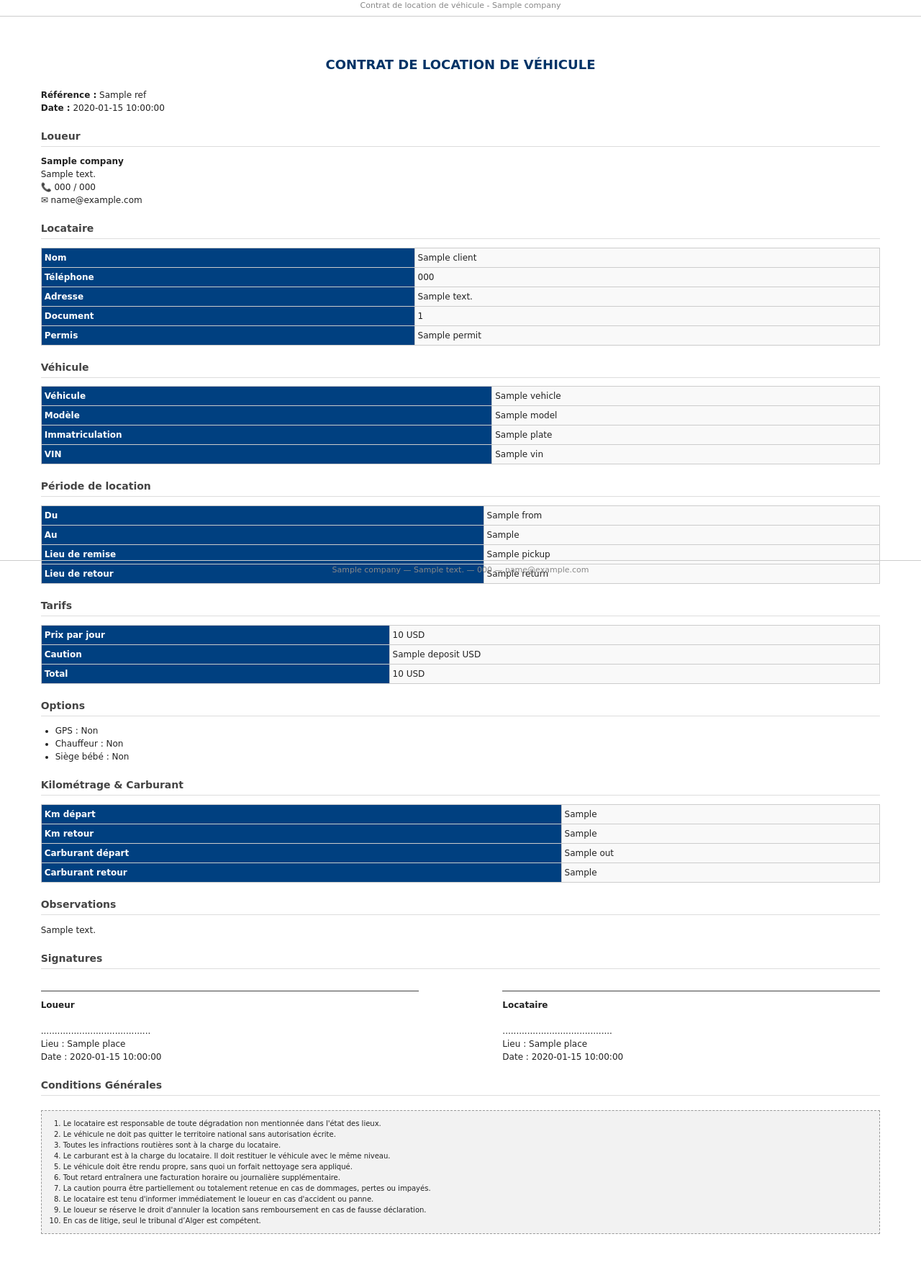
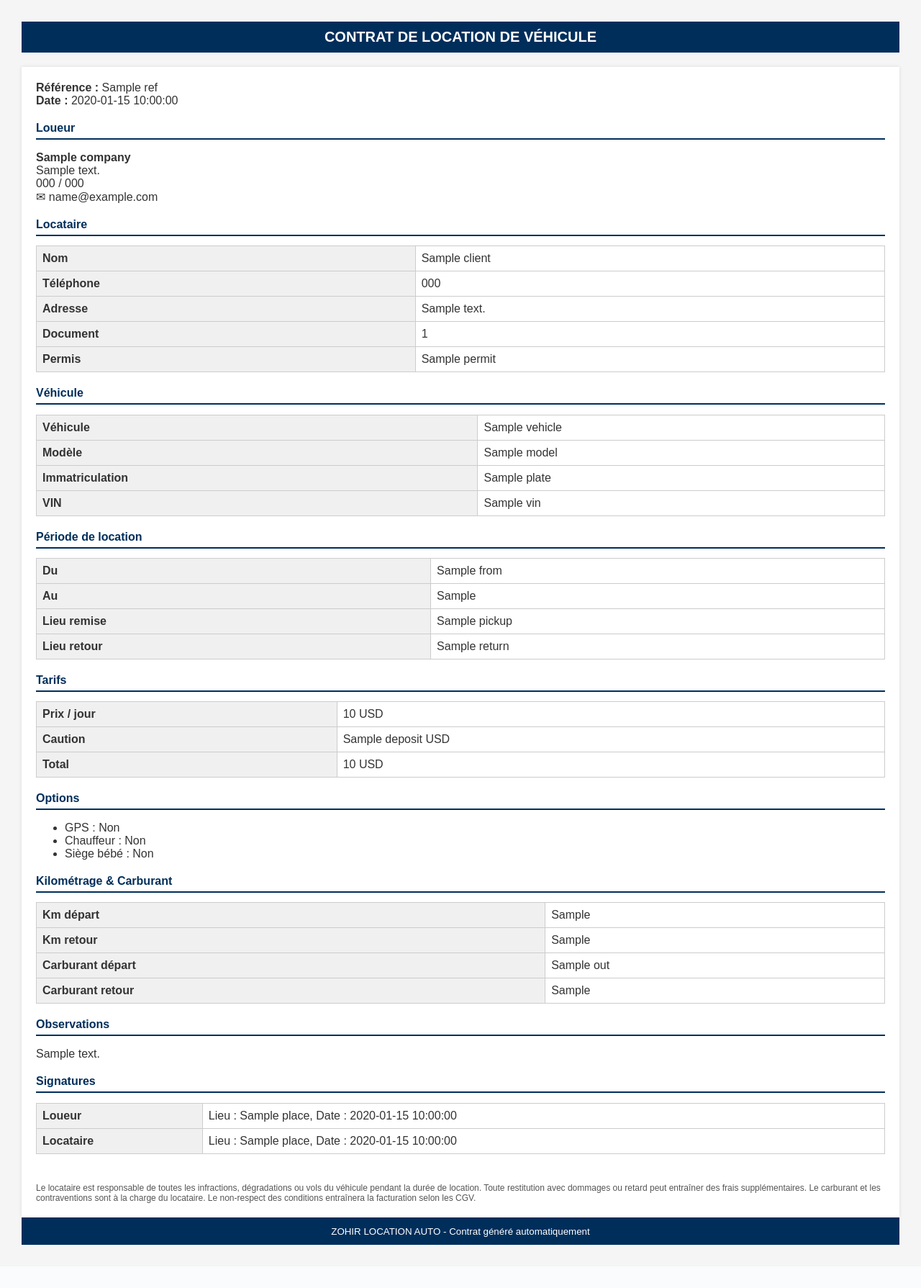
Before and after one commit to Nadir-source/trello, a Flask app: template app/templates/contracts/contract_fr.html in a window 1280 px wide. Shown: the whole page at 72% size. After the commit the page ends 1729 px from the top, so only its background shows below. Run offline with Flask 3, Linux system fonts and the light colour scheme; the template is opened without the code that fills it: most values are stand-ins (such as "Sample title", 1, 10 or a date in 2020); parts of the project's set-up code (start-up, migrations or seed data) failed here and were passed over.

Commit message:
contr fr

```diff
--- a/app/templates/contracts/contract_fr.html
+++ b/app/templates/contracts/contract_fr.html
@@ -2,102 +2,78 @@
 <html lang="fr">
 <head>
   <meta charset="UTF-8">
-  <title>Contrat de location de véhicule</title>
-  <link rel="stylesheet" href="{{ url_for('static', filename='css/contract_fr.css') }}">
+  <title>Contrat de location - ZOHIR LOCATION AUTO</title>
   <style>
     body {
-      font-family: 'DejaVu Sans', sans-serif;
-      font-size: 12px;
-      margin: 2cm 1.5cm 2cm 1.5cm;
-      color: #222;
+      font-family: Arial, sans-serif;
+      margin: 0;
+      padding: 30px;
+      background: #f5f5f5;
+      color: #333;
     }
-    header, footer {
-      position: fixed;
-      left: 0;
-      right: 0;
-      color: #888;
-      font-size: 11px;
+    .header, .footer {
+      background-color: #002e5b;
+      color: white;
+      padding: 10px 20px;
       text-align: center;
     }
-    header {
-      top: 0;
-      border-bottom: 1px solid #ccc;
-      padding-bottom: 5px;
+    h1 {
+      font-size: 20px;
+      margin: 0;
     }
-    footer {
-      bottom: 0;
-      border-top: 1px solid #ccc;
-      padding-top: 5px;
+    .content {
+      background: white;
+      padding: 20px;
+      margin-top: 20px;
+      box-shadow: 0 0 5px rgba(0,0,0,0.1);
     }
-    h1 {
-      text-align: center;
-      font-size: 18px;
-      text-transform: uppercase;
+    .section {
       margin-bottom: 20px;
     }
-    h2 {
-      font-size: 14px;
-      color: #444;
-      border-bottom: 1px solid #ddd;
-      padding-bottom: 3px;
-      margin-top: 20px;
-    }
-    .section {
-      margin-bottom: 15px;
+    .section h2 {
+      font-size: 16px;
+      border-bottom: 2px solid #002e5b;
+      padding-bottom: 5px;
+      color: #002e5b;
     }
     table {
       width: 100%;
       border-collapse: collapse;
-      margin-top: 5px;
     }
     th, td {
+      border: 1px solid #ccc;
+      padding: 8px;
       text-align: left;
-      padding: 4px;
-      border: 1px solid #ccc;
     }
-    ul {
-      margin: 0;
-      padding-left: 20px;
+    th {
+      background: #f0f0f0;
     }
-    .signatures {
-      display: flex;
-      justify-content: space-between;
-      margin-top: 30px;
-    }
-    .signatures div {
-      width: 45%;
-    }
-    .conditions {
-      font-size: 10px;
-      margin-top: 20px;
+    .notice {
+      font-size: 12px;
+      color: #555;
+      margin-top: 40px;
     }
   </style>
 </head>
 <body>
-
-<header>
-  Contrat de location de véhicule - {{ company.name }}
-</header>
-
-<footer>
-  {{ company.name }} — {{ company.address }} — {{ company.phone1 }} — {{ company.email }}
-</footer>
-
-<h1>Contrat de location de véhicule</h1>
-
+  <div class="header">
+    <h1>CONTRAT DE LOCATION DE VÉHICULE</h1>
+  </div>
+  <div class="content">
     <div class="section">
       <strong>Référence :</strong> {{ ref or "—" }}<br>
       <strong>Date :</strong> {{ now_date or "—" }}
     </div>
 
+    <div class="section">
       <h2>Loueur</h2>
-<div class="section">
-  <strong>{{ company.name }}</strong><br>
+      <p><strong>{{ company.name }}</strong><br>
       {{ company.address }}<br>
-  📞 {{ company.phone1 }}{% if company.phone2 %} / {{ company.phone2 }}{% endif %}<br>
-  ✉ {{ company.email }}
+      {{ company.phone1 }} {% if company.phone2 %}/ {{ company.phone2 }}{% endif %}<br>
+      ✉ {{ company.email }}</p>
     </div>
 
+    <div class="section">
       <h2>Locataire</h2>
       <table>
         <tr><th>Nom</th><td>{{ client.name or "—" }}</td></tr>
@@ -106,7 +82,9 @@
         <tr><th>Document</th><td>{{ client.doc_id or "—" }}</td></tr>
         <tr><th>Permis</th><td>{{ client.permit or "—" }}</td></tr>
       </table>
+    </div>
 
+    <div class="section">
       <h2>Véhicule</h2>
       <table>
         <tr><th>Véhicule</th><td>{{ vehicle.name or "—" }}</td></tr>
@@ -114,29 +92,37 @@
         <tr><th>Immatriculation</th><td>{{ vehicle.plate or "—" }}</td></tr>
         <tr><th>VIN</th><td>{{ vehicle.vin or "—" }}</td></tr>
       </table>
+    </div>
 
+    <div class="section">
       <h2>Période de location</h2>
       <table>
         <tr><th>Du</th><td>{{ rental.from or "—" }}</td></tr>
         <tr><th>Au</th><td>{{ rental.to or "—" }}</td></tr>
-  <tr><th>Lieu de remise</th><td>{{ rental.pickup or "—" }}</td></tr>
-  <tr><th>Lieu de retour</th><td>{{ rental.return or "—" }}</td></tr>
+        <tr><th>Lieu remise</th><td>{{ rental.pickup or "—" }}</td></tr>
+        <tr><th>Lieu retour</th><td>{{ rental.return or "—" }}</td></tr>
       </table>
+    </div>
 
+    <div class="section">
       <h2>Tarifs</h2>
       <table>
-  <tr><th>Prix par jour</th><td>{{ pricing.daily_price or "—" }} {{ pricing.currency }}</td></tr>
+        <tr><th>Prix / jour</th><td>{{ pricing.daily_price or "—" }} {{ pricing.currency }}</td></tr>
         <tr><th>Caution</th><td>{{ pricing.deposit or "—" }} {{ pricing.currency }}</td></tr>
         <tr><th>Total</th><td>{{ pricing.total or "—" }} {{ pricing.currency }}</td></tr>
       </table>
+    </div>
 
+    <div class="section">
       <h2>Options</h2>
       <ul>
         <li>GPS : {{ "Oui" if options.gps else "Non" }}</li>
         <li>Chauffeur : {{ "Oui" if options.chauffeur else "Non" }}</li>
         <li>Siège bébé : {{ "Oui" if options.baby_seat else "Non" }}</li>
       </ul>
+    </div>
 
+    <div class="section">
       <h2>Kilométrage & Carburant</h2>
       <table>
         <tr><th>Km départ</th><td>{{ mileage.km_out or "—" }}</td></tr>
@@ -144,41 +130,27 @@
         <tr><th>Carburant départ</th><td>{{ fuel.out or "—" }}</td></tr>
         <tr><th>Carburant retour</th><td>{{ fuel.in or "—" }}</td></tr>
       </table>
+    </div>
 
+    <div class="section">
       <h2>Observations</h2>
-<p>{{ notes or "—" }}</p>
+      <p>{{ notes or "Aucune remarque" }}</p>
+    </div>
 
+    <div class="section">
       <h2>Signatures</h2>
-<div class="signatures">
-  <div>
-    <strong>Loueur</strong><br><br>
-    ........................................<br>
-    Lieu : {{ sign.place }}<br>
-    Date : {{ sign.date }}
+      <table>
+        <tr><th>Loueur</th><td>Lieu : {{ sign.place }}, Date : {{ sign.date }}</td></tr>
+        <tr><th>Locataire</th><td>Lieu : {{ sign.place }}, Date : {{ sign.date }}</td></tr>
+      </table>
     </div>
-  <div>
-    <strong>Locataire</strong><br><br>
-    ........................................<br>
-    Lieu : {{ sign.place }}<br>
-    Date : {{ sign.date }}
+
+    <div class="notice">
+      Le locataire est responsable de toutes les infractions, dégradations ou vols du véhicule pendant la durée de location. Toute restitution avec dommages ou retard peut entraîner des frais supplémentaires. Le carburant et les contraventions sont à la charge du locataire. Le non-respect des conditions entraînera la facturation selon les CGV.
     </div>
   </div>
-
-<h2>Conditions Générales</h2>
-<div class="conditions">
-  <ol>
-    <li>Le locataire est responsable de toute dégradation non mentionnée dans l'état des lieux.</li>
-    <li>Le véhicule ne doit pas quitter le territoire national sans autorisation écrite.</li>
-    <li>Toutes les infractions routières sont à la charge du locataire.</li>
-    <li>Le carburant est à la charge du locataire. Il doit restituer le véhicule avec le même niveau.</li>
-    <li>Le véhicule doit être rendu propre, sans quoi un forfait nettoyage sera appliqué.</li>
-    <li>Tout retard entraînera une facturation horaire ou journalière supplémentaire.</li>
-    <li>La caution pourra être partiellement ou totalement retenue en cas de dommages, pertes ou impayés.</li>
-    <li>Le locataire est tenu d'informer immédiatement le loueur en cas d'accident ou panne.</li>
-    <li>Le loueur se réserve le droit d'annuler la location sans remboursement en cas de fausse déclaration.</li>
-    <li>En cas de litige, seul le tribunal d’Alger est compétent.</li>
-  </ol>
+  <div class="footer">
+    <small>ZOHIR LOCATION AUTO - Contrat généré automatiquement</small>
   </div>
-
 </body>
 </html>
```
Lines whose indentation alone changed are shown as unchanged.
